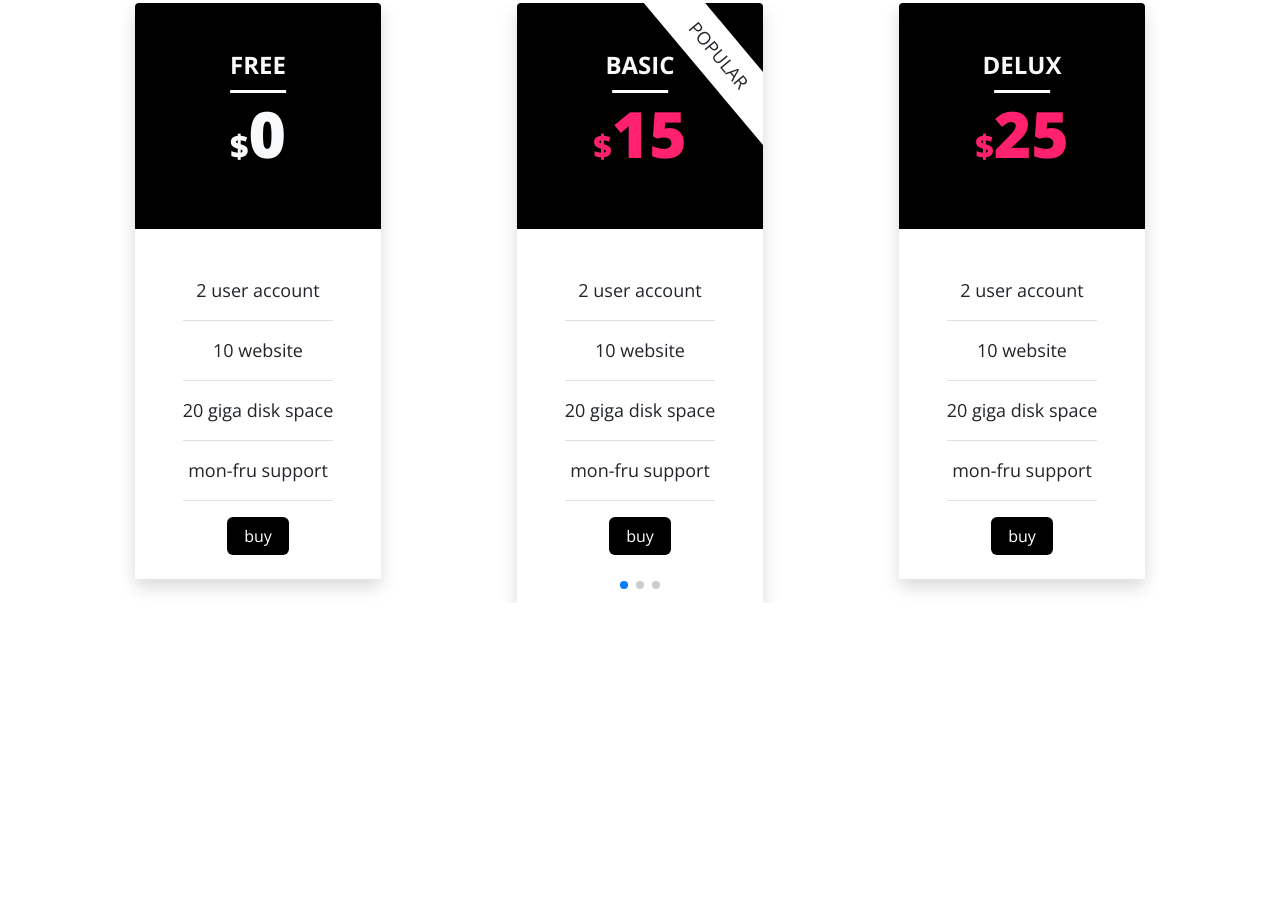
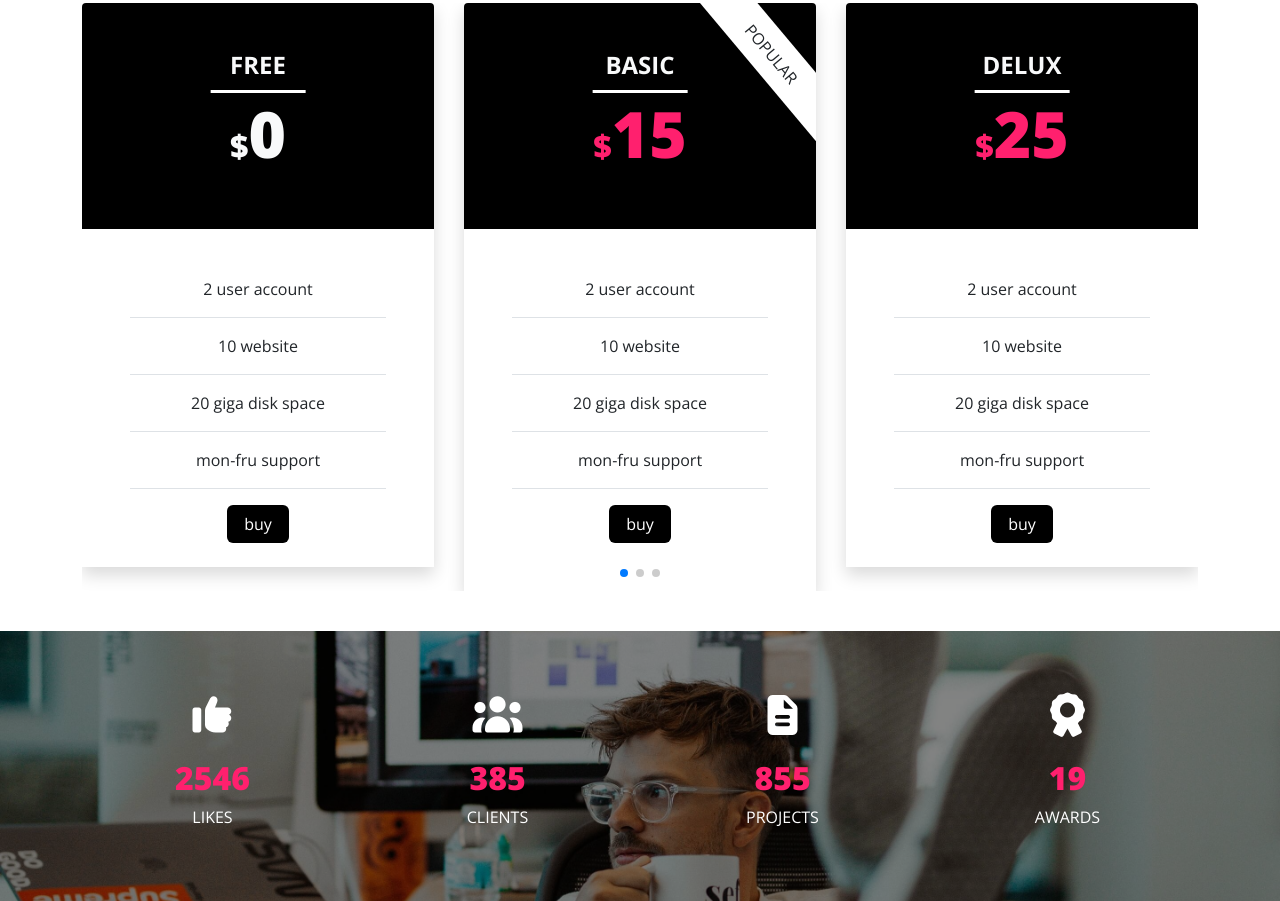
Before and after one commit to omair-660/osaka, a plain HTML site: page index.html in a window 1280 px wide. Shown: the part 3587-4488 px from the top of the page. Before the commit the page ends 4230 px from the top, so only its background shows below. Drawn offline with nearby package versions, Linux system fonts and the light colour scheme.

Commit message:
Add files via upload

```diff
--- a/index.html
+++ b/index.html
@@ -239,7 +239,7 @@
     <section class="portfolio my-5" id="portfolio">
       <div class="container">
         <div class="text-center my-5">
-          <h2 class="text-black position-relative h1">PORTFOLIO</h2>
+          <h2 class="text-black position-relative h1">ABOUT</h2>
           <p class="my-4">Lorem ipsum dolor sit amet consectetur adipisicing elit. Quidem.</p>
         </div>
         <ul class="nav nav-pills mb-3 d-flex justify-content-center my-4" id="pills-tab" role="tablist">
@@ -554,12 +554,48 @@
     </section>
     <!-- END PRICE -->
     <!-- ********* -->
+    <!-- start cleint -->
+    <section class="client bg-image position-relative">
+      <div class="container py-4">
+        <div class="row position-relative z-1">
+          <div class="col-lg-3 col-md-6 text-center">
+            <div class="p-3 mb-3">
+            <i class="fas fa-thumbs-up fs-1 text-white py-4"></i>
+            <h1 class="counter" data-target="2546">0</h1>
+            <p class="text-uppercase text-white">likes</p>
+          </div>
+         </div>
+         <div class="col-lg-3 col-md-6 text-center">
+            <div class="p-3 mb-3">
+            <i class="fas fa-users text-white fs-1 py-4"></i>
+            <h1 class="counter" data-target="385">0</h1>
+            <p class="text-uppercase text-white">clients</p>
+          </div>
+         </div>
+         <div class="col-lg-3 col-md-6 text-center">
+              <div class="p-3 mb-3">
+              <i class="fas fa-file-alt text-white fs-1 py-4"></i>
+              <h1 class="counter" data-target="855">0</h1>
+              <p class="text-uppercase text-white">projects</p>
+            </div>
+          </div>
+          <div class="col-lg-3 col-md-6 text-center">
+              <div class="p-3 mb-3">
+              <i class="fas fa-award text-white fs-1 py-4"></i>
+              <h1 class="counter" data-target="19">0</h1>
+              <p class="text-uppercase text-white">awards</p>
+            </div>
+          </div>
+        </div>
+      </div>
+    </section>
   </main>
 
   <script src="bootstrap.bundle.js"></script>
   <script src="https://cdn.jsdelivr.net/npm/swiper@11/swiper-element-bundle.min.js"></script>
 
   <script src="https://cdn.jsdelivr.net/npm/swiper@11/swiper-bundle.min.js"></script>
+  <script src="main.js"></script>
 
 </body>
 
--- /dev/null
+++ b/main.js
@@ -0,0 +1,46 @@
+// Function to start the counting animation
+function startCountingAnimation() {
+    const counters = document.querySelectorAll('.counter');
+
+    // Options for the intersection observer
+    const options = {
+      root: null, // Use the viewport as the root
+      threshold: 0.75 // Trigger the animation when 75% of the element is visible
+    };
+
+    // Intersection observer callback function
+    const callback = function(entries, observer) {
+      entries.forEach(entry => {
+        if (entry.isIntersecting) {
+          const target = +entry.target.getAttribute('data-target');
+          const increment = Math.ceil(target / 100); // Increment by 1% of the target value
+          let currentCount = 0;
+
+          // Function to increment the count
+          const updateCount = () => {
+            if (currentCount < target) {
+              currentCount += increment;
+              entry.target.textContent = currentCount;
+              setTimeout(updateCount, 10); // Adjust the speed of the animation here
+            } else {
+              entry.target.textContent = target;
+              observer.unobserve(entry.target);
+            }
+          };
+
+          updateCount();
+        }
+      });
+    };
+
+    // Create an intersection observer
+    const observer = new IntersectionObserver(callback, options);
+
+    // Observe each counter element
+    counters.forEach(counter => {
+      observer.observe(counter);
+    });
+  }
+
+  // Call the function to start the counting animation when the DOM is loaded
+  document.addEventListener('DOMContentLoaded', startCountingAnimation);
--- a/master.css
+++ b/master.css
@@ -193,11 +193,11 @@
   left: 50%;
   content: "PORTFOLIO";
   transform: translate(-50%,-50%);
-  font-size: 3rem;
+  font-size: 4rem;
   color: #4443;
   top: 50%;
   white-space: nowrap;
-  letter-spacing: 9px;
+  letter-spacing: 12px;
 }
 .price h2::before {
   position: absolute;
@@ -301,13 +301,13 @@
   box-shadow: 0px 3px 20px rgba(42, 42, 42, 0.609);
   color: #ff206e;
 }
-swiper-container {
+.swiper-container {
   width: 100%;
   height: 100%;
   cursor: grab;
 }
 
-swiper-slide {
+.swiper-slide {
   text-align: center;
   font-size: 18px;
   background: #fff;
@@ -316,7 +316,7 @@ swiper-slide {
   align-items: center;
 }
 
-swiper-slide img {
+.swiper-slide img {
   display: block;
   width: 100%;
   height: 100%;
@@ -336,10 +336,13 @@ swiper-slide img {
   bottom: -5px;
   transform: translateX(-50%);
 }
-.offer h1{
+.offer h1, .client h1{
   color: #ff206e;
   font-size: 4rem;
   font-weight: 800;
+}
+.client h1{
+  font-size: 2rem;
 }
 .offer{
   border-top-right-radius:4px ;
@@ -355,7 +358,7 @@ swiper-slide img {
 }
 .price button.btn:hover {
   background: #ff205e;
-  box-shadow: 1px 4px 20px rgba(0, 0, 0, 0.239);
+  box-shadow: 1px 4px 20px rgba(0, 0, 0, 0.6);
 
 }
 .price .box::after {
@@ -368,3 +371,16 @@ swiper-slide img {
   padding: 10px 34px;
   transform: rotate(50deg);
 }
+.client{
+  background-image: url("image/stat.jpg");
+  background-size: cover;
+}
+.client::after{
+  position: absolute;
+  content: '';
+  background-color: rgba(0, 0, 0, 0.486);
+  width: 100%;
+  height: 100%;
+  left: 0;
+  top: 0;
+}
```
Also changed, not shown: image/stat.jpg (added).
